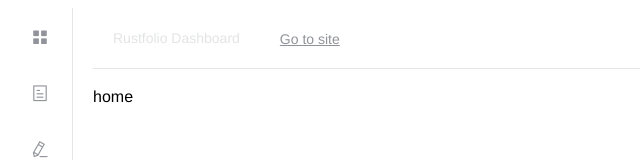
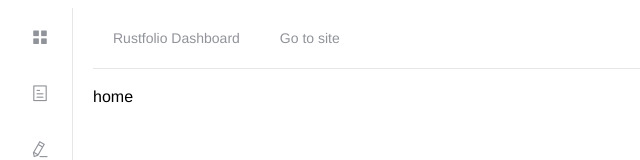
Before and after one commit to jstavanja/rustfolio, a Vue app in the folder portfolio/: page /dashboard in a window 1280 px wide. Shown: the top 160 px of the page, without its empty margins (0-640 px from the left). Built offline with nearby package versions, Linux system fonts and the light colour scheme.

Commit message:
Added basic routing idea to dashboard

```diff
--- a/portfolio/src/components/Dashboard/DashboardHeader.vue
+++ b/portfolio/src/components/Dashboard/DashboardHeader.vue
@@ -1,16 +1,17 @@
 <template>
   <el-menu class="dashboard-header" mode="horizontal">
-    <el-menu-item disabled index="1">Rustfolio Dashboard</el-menu-item>
-    <el-menu-item index="2" class="navbar-link-site-wrapper"><router-link to="/" class="navbar-link-site">Go to site</router-link></el-menu-item>
+    <el-menu-item active index="1" @click="routerNavigate('/dashboard')">Rustfolio Dashboard</el-menu-item>
+    <el-menu-item index="2" @click="routerNavigate('/')">Go to site</el-menu-item>
   </el-menu>
 </template>
 
-<style lang="less" scoped>
-.dashboard-header {
-  .navbar-link-site-wrapper {
-    .navbar-link-site {
-      height: 100%;
+<script>
+export default {
+  methods: {
+    // Because of styling issues, the routing had to be done programmatically (instead of using router-link)
+    routerNavigate (path) {
+      this.$router.push(path)
     }
   }
 }
-</style>
+</script>
--- a/portfolio/src/components/Dashboard/DashboardSidebar.vue
+++ b/portfolio/src/components/Dashboard/DashboardSidebar.vue
@@ -1,6 +1,6 @@
 <template>
   <el-menu class="dashboard-sidebar" :collapse="isCollapse">
-    <el-menu-item index="1">
+    <el-menu-item index="1" @click="routerNavigate('/dashboard')">
       <i class="el-icon-menu"></i>
       <span slot="title">Dashboard home</span>
     </el-menu-item>
@@ -22,11 +22,11 @@
         <el-menu-item index="1-4-1" class="menu-item-custom-page-title">Meetup in Ljubljana 2018</el-menu-item>
       </el-submenu>
     </el-submenu>
-    <el-menu-item index="3">
+    <el-menu-item index="3" @click="routerNavigate('/dashboard/blog')">
       <i class="el-icon-edit"></i>
       <span slot="title">Blog</span>
     </el-menu-item>
-    <el-menu-item index="4">
+    <el-menu-item index="4" @click="routerNavigate('/dashboard/settings')">
       <i class="el-icon-setting"></i>
       <span slot="title">Settings</span>
     </el-menu-item>
@@ -42,7 +42,6 @@
 <style lang="less" scoped>
 .dashboard-sidebar {
   display: inline-block;
-  // Restraining the expanded with of the sidebar
   &:not(.el-menu--collapse) {
     width: 200px;
   }
@@ -61,6 +60,10 @@ export default {
     }
   },
   methods: {
+    // Because of styling issues, the routing had to be done programmatically (instead of using router-link)
+    routerNavigate (path) {
+      this.$router.push(path)
+    },
     toggleCollapse () {
       this.isCollapse = !this.isCollapse
     }
```
